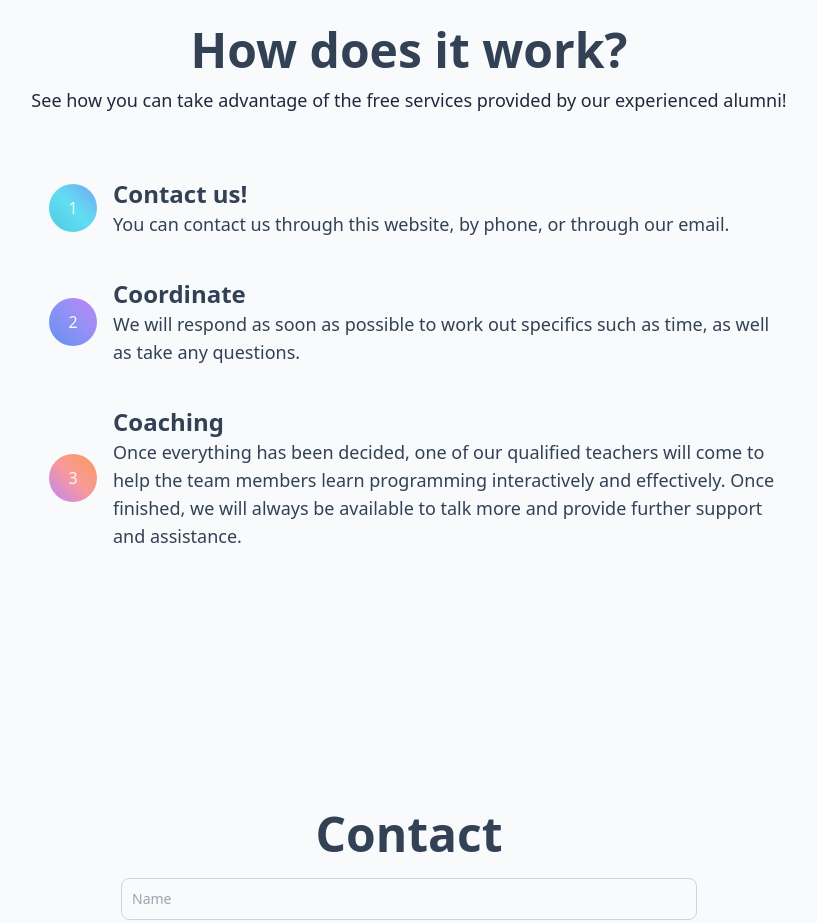
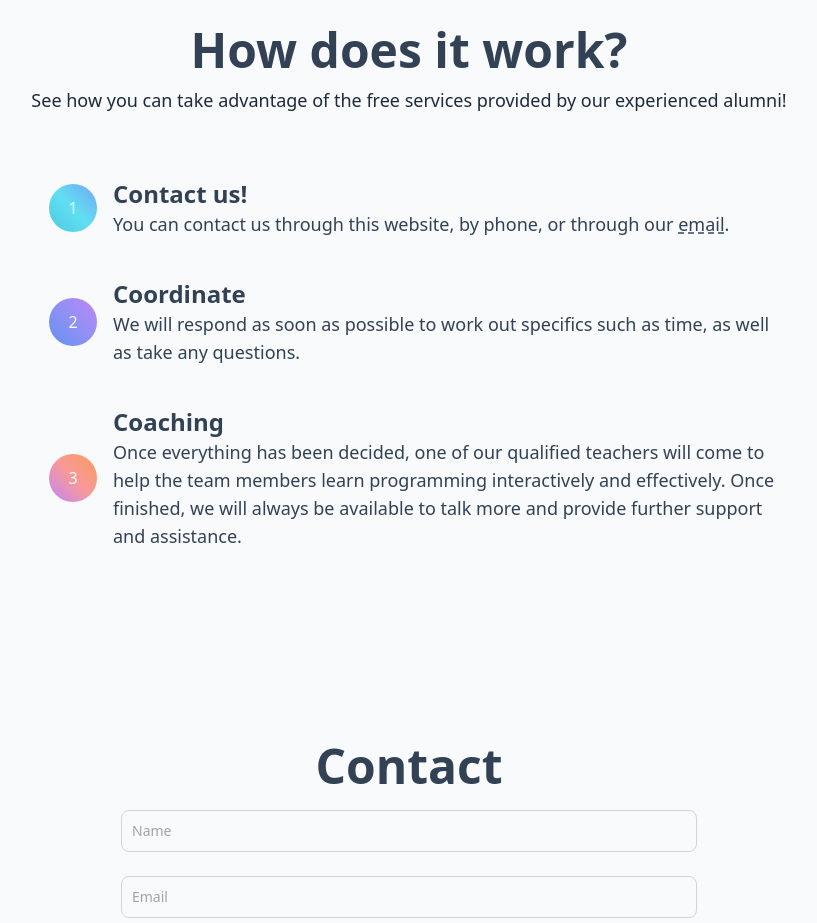
Before and after one commit to Coding-Academy-STL/fllstl.codes, a Next.js app: page / in a window 1280 px wide. Shown: the part 2640-3563 px from the top of the page, without its empty margins (231-1048 px from the left). Built offline with nearby package versions, Linux system fonts and the light colour scheme.

Commit message:
fix: update spacing for alignment

```diff
--- a/pages/index.tsx
+++ b/pages/index.tsx
@@ -8,7 +8,12 @@ import AboutCard from '../components/aboutCard'
 
 // styles
 // icons
-import { FaGithub, FaInstagram, FaEnvelope } from 'react-icons/fa'
+import {
+    FaGithub,
+    FaInstagram,
+    FaEnvelope,
+    FaQuestionCircle,
+} from 'react-icons/fa'
 
 const people = [
     {
@@ -142,19 +147,26 @@ const About: NextPage = () => {
                     See how you can take advantage of the free services provided
                     by our experienced alumni!
                 </p>
-                <div className="flex flex-col justify-center flex-wrap rounded-xl p-4 md:p-8 md:pl-12 mb-4 text-slate-700 dark:text-slate-50">
+                <div className="flex flex-col justify-center flex-wrap rounded-xl p-4 md:p-8 md:pl-12 md:pb-0 text-slate-700 dark:text-slate-50">
                     <div className="flex flex-col md:flex-row  items-start md:space-x-4 text-center md:text-left my-3 md:my-5">
                         <div className="opacity-70 text-center w-12 flex-none rounded-full object-cover m-auto bg-gradient-to-tr text-slate-50 from-cyan-500 via-cyan-400 to-blue-500 p-3">
                             1
                         </div>
-                        <div className="flex-auto md:max-w-lg lg:max-w-2xl">
-                            <h5 className="no-underline font-bold text-lg md:text-xl lg:text-2xl">
+                        <div className="mx-auto md:mx-0 flex-auto md:max-w-lg lg:max-w-2xl">
+                            <h5 className="font-bold text-lg md:text-xl lg:text-2xl">
                                 Contact us!
                             </h5>
                             <p className="text-md md:text-lg">
                                 You can contact us through this website, by{' '}
                                 <a>phone</a>, or through our{' '}
-                                <a href="mailto:contact@fllstl.codes">email</a>.
+                                <a
+                                    title="contact@fllstl.codes"
+                                    href="mailto:contact@fllstl.codes"
+                                    className="underline underline-offset-2 decoration-dashed decoration-slate-500"
+                                >
+                                    email
+                                </a>
+                                .
                             </p>
                         </div>
                     </div>
@@ -163,7 +175,7 @@ const About: NextPage = () => {
                         <div className="opacity-70 text-center w-12 flex-none rounded-full object-cover m-auto bg-gradient-to-tr text-slate-50 from-blue-600 via-indigo-500 to-purple-500 p-3">
                             2
                         </div>
-                        <div className="flex-auto md:max-w-lg lg:max-w-2xl">
+                        <div className="mx-auto md:mx-0 flex-auto md:max-w-lg lg:max-w-2xl">
                             <h5 className="no-underline font-bold text-lg md:text-xl lg:text-2xl">
                                 Coordinate
                             </h5>
@@ -175,11 +187,11 @@ const About: NextPage = () => {
                         </div>
                     </div>
 
-                    <div className="flex flex-col md:flex-row  items-start md:space-x-4 text-center md:text-left my-3 md:my-5">
+                    <div className="flex flex-col md:flex-row  items-start md:space-x-4 text-center md:text-left mt-3 md:mt-5">
                         <div className="opacity-70 text-center w-12 flex-none rounded-full object-cover m-auto bg-gradient-to-tr text-slate-50 from-purple-500 via-red-400 to-orange-500 p-3">
                             3
                         </div>
-                        <div className="flex-auto md:max-w-lg lg:max-w-2xl">
+                        <div className="mx-auto md:mx-0 flex-auto md:max-w-lg lg:max-w-2xl">
                             <h5 className="no-underline font-bold text-lg md:text-xl lg:text-2xl">
                                 Coaching
                             </h5>
```
